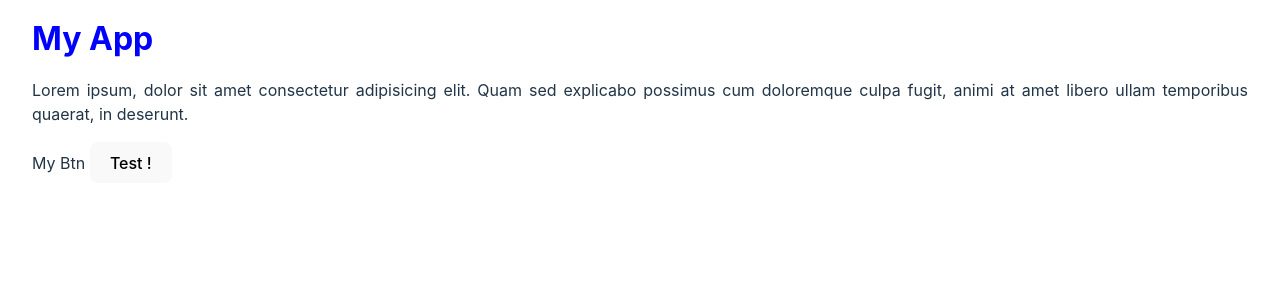
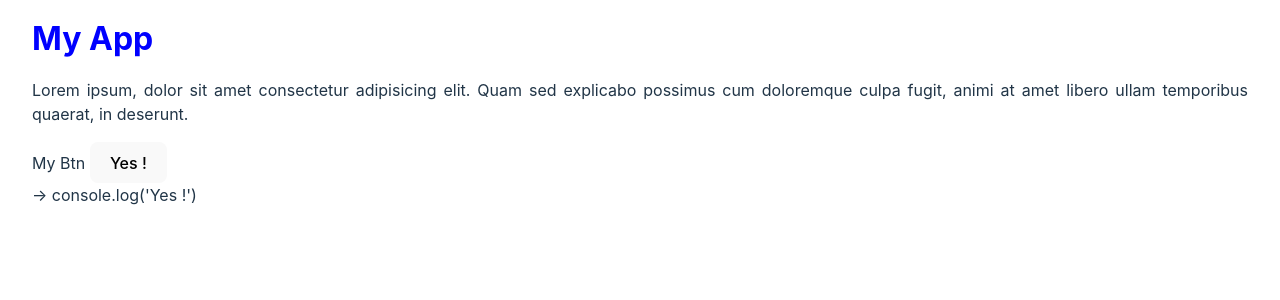
Before and after one commit to GrCOTE7/vue-vite, a Vue app: page / in a window 1280 px wide. Shown: the top 300 px of the page. Built offline with nearby package versions, Linux system fonts and the light colour scheme.

Commit message:
Feat: Very simple slot

```diff
--- a/src/App.vue
+++ b/src/App.vue
@@ -1,13 +1,10 @@
 <script setup lang="ts">
-
-import CustomBtn from './components/CustomBtn.vue'
+import CustomBtn from "./components/CustomBtn.vue";
 
 const title = "My App";
-
 </script>
 
 <template>
-
 	<div class="app">
 		<h1 class="blue">{{ title }}</h1>
 		<p class="justify">
@@ -16,7 +13,6 @@ const title = "My App";
 			temporibus quaerat, in deserunt.
 		</p>
 
-		<CustomBtn actionBtn = "Test !"/>
+		<custom-btn actionBtn='Yes !'><br>→ console.log('Yes !')</custom-btn>
 	</div>
-
 </template>
--- a/src/components/CustomBtn.vue
+++ b/src/components/CustomBtn.vue
@@ -6,7 +6,8 @@ defineProps({
 
 <template>
 	My Btn
-	<button @click="console.log('Yes !')">
+	<button @click="console.log(actionBtn)">
 		{{ actionBtn ?? 'ooo' }}
 	</button>
+	<slot>Default msg</slot>
 </template>
```
